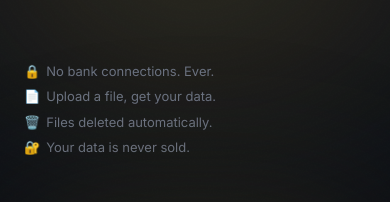
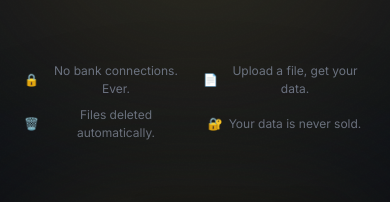
Before and after one commit to kasimk94/StatementFlow, a Next.js app: page / in a window 390 px wide. Shown: the part 537-739 px from the top of the page. Built offline with nearby package versions, Linux system fonts and the light colour scheme; no server answers.

Commit message:
fix trust bar layout — single row desktop, 2x2 mobile

```diff
--- a/app/globals.css
+++ b/app/globals.css
@@ -441,10 +441,11 @@ img, video { max-width: 100%; height: auto; }
 /* ── Hero trust bar ─────────────────────────────────────────────── */
 .hero-trust-bar {
   display: flex;
-  flex-wrap: wrap;
+  flex-wrap: nowrap;
   align-items: center;
   justify-content: center;
-  gap: 6px 24px;
+  gap: 6px 20px;
+  font-size: 12px;
 }
 
 /* ── Comparison table ───────────────────────────────────────────── */
@@ -538,8 +539,9 @@ img, video { max-width: 100%; height: auto; }
   .hero-trust-bar {
     display: grid;
     grid-template-columns: 1fr 1fr;
-    gap: 8px 12px;
-    text-align: left;
+    gap: 8px 16px;
+    justify-items: center;
+    font-size: 12px;
   }
 
   /* ── Before/After: stack vertically ── */
@@ -763,8 +765,8 @@ img, video { max-width: 100%; height: auto; }
     padding: 40px 12px !important;
   }
   .hero-trust-bar {
-    grid-template-columns: 1fr;
-    gap: 6px;
+    grid-template-columns: 1fr 1fr;
+    gap: 8px 16px;
   }
   /* Hero animated font: smaller floor on very small screens */
   .hero-animated-line span {
--- a/app/page.js
+++ b/app/page.js
@@ -430,7 +430,7 @@ export default function Home() {
               ["🗑️", "Files deleted automatically."],
               ["🔐", "Your data is never sold."],
             ].map(([icon, text]) => (
-              <div key={text} style={{ display: "flex", alignItems: "center", gap: 6, fontSize: "13px", color: "#6B7280" }}>
+              <div key={text} style={{ display: "flex", alignItems: "center", gap: 6, color: "#6B7280" }}>
                 <span>{icon}</span>
                 {text}
               </div>
```
